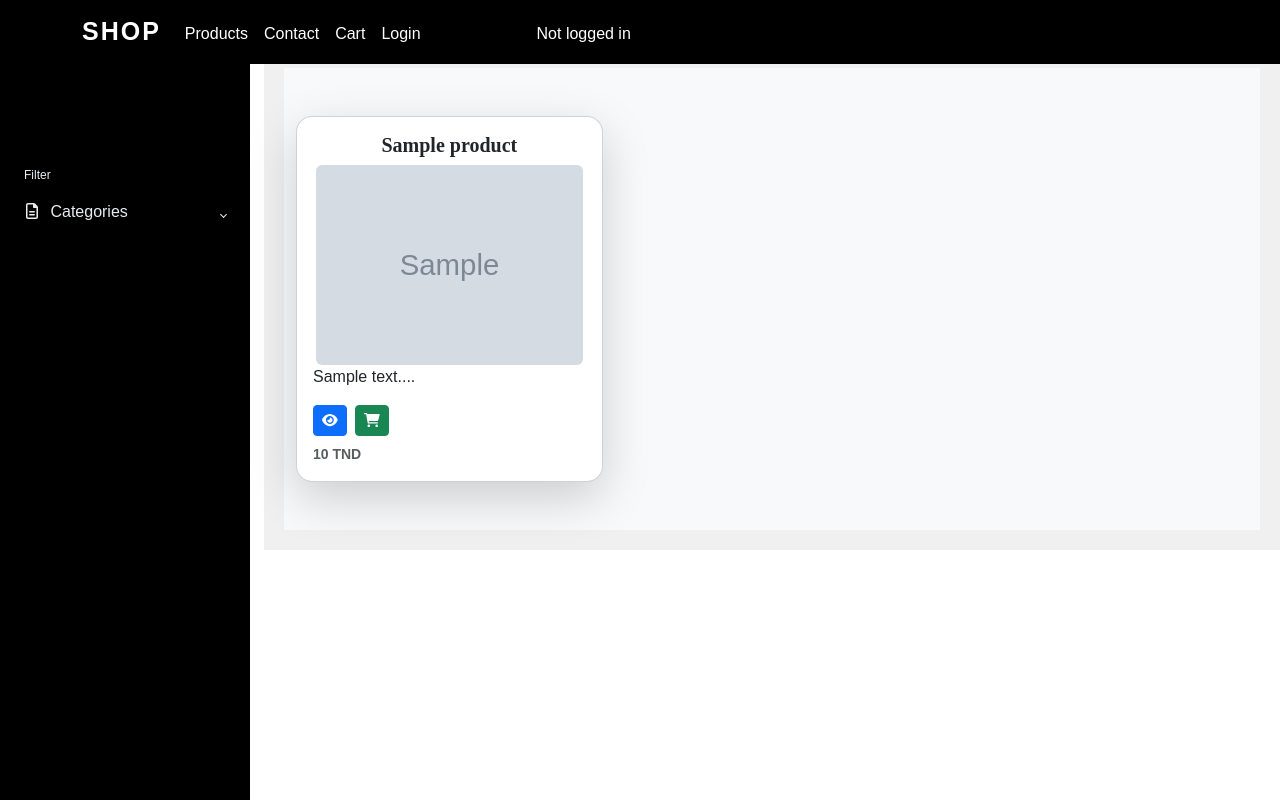
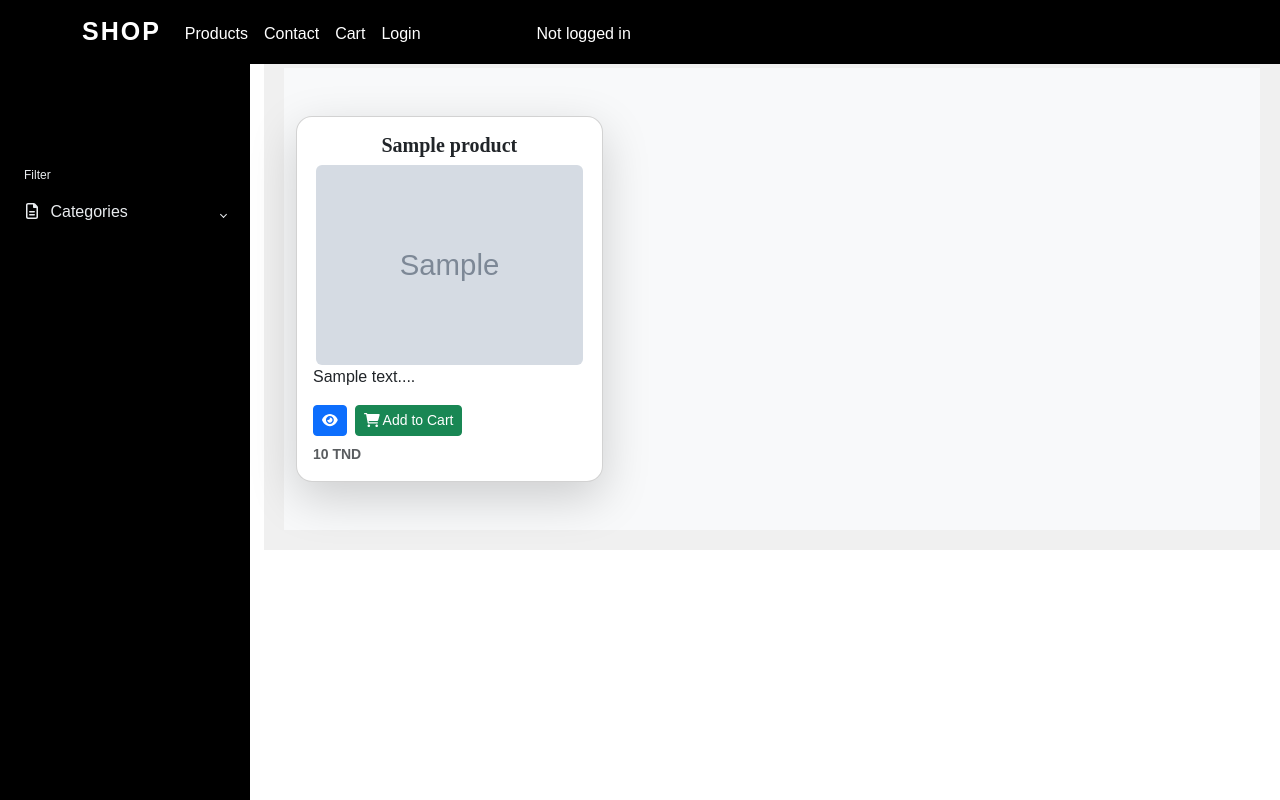
Before and after one commit to charnimo/Symfony, a Symfony app: template templates/product/index.html.twig in a window 1280 px wide. Run offline with Twig, Linux system fonts and the light colour scheme; the template is opened without the code that fills it: most values are stand-ins (such as "Sample title", 1, 10 or a date in 2020); grey boxes marked "Sample" are stand-in pictures; style sheets or scripts are compiled from the project's sources; some libraries are stand-ins or nearby versions.

Commit message:
adding the cart_add button

```diff
--- a/templates/product/index.html.twig
+++ b/templates/product/index.html.twig
@@ -169,14 +169,11 @@
                                                     <i class="fas fa-eye"></i>
                                                 </button>
                                                 <!-- Button with a shopping cart icon -->
-                                                <form method="POST" action="../client/addtocart.php">
-                                                    <input type="hidden" name="product_name" value="{{ product.name }}">
-                                                    <input type="hidden" name="product_price" value="{{ product.price }}">
-                                                    <input type="hidden" name="product_image" value="{{ product.image }}">
-                                                    <button type="submit" name="addtocart" class="btn btn-sm btn-success">
-                                                        <i class="fas fa-shopping-cart"></i>
-                                                    </button>
-                                                </form>
+                                                <form method="POST" action="{{ path('cart_add', {id: product.id}) }}">
+                                                <button type="submit" class="btn btn-sm btn-success">
+                                                <i class="fas fa-shopping-cart"></i> Add to Cart
+                                                </button>
+                                             </form>
                                             </div>
                                             <small class="text-muted" style="font-weight: bold;">{{ product.price }} TND</small>
                                         </div>
```
